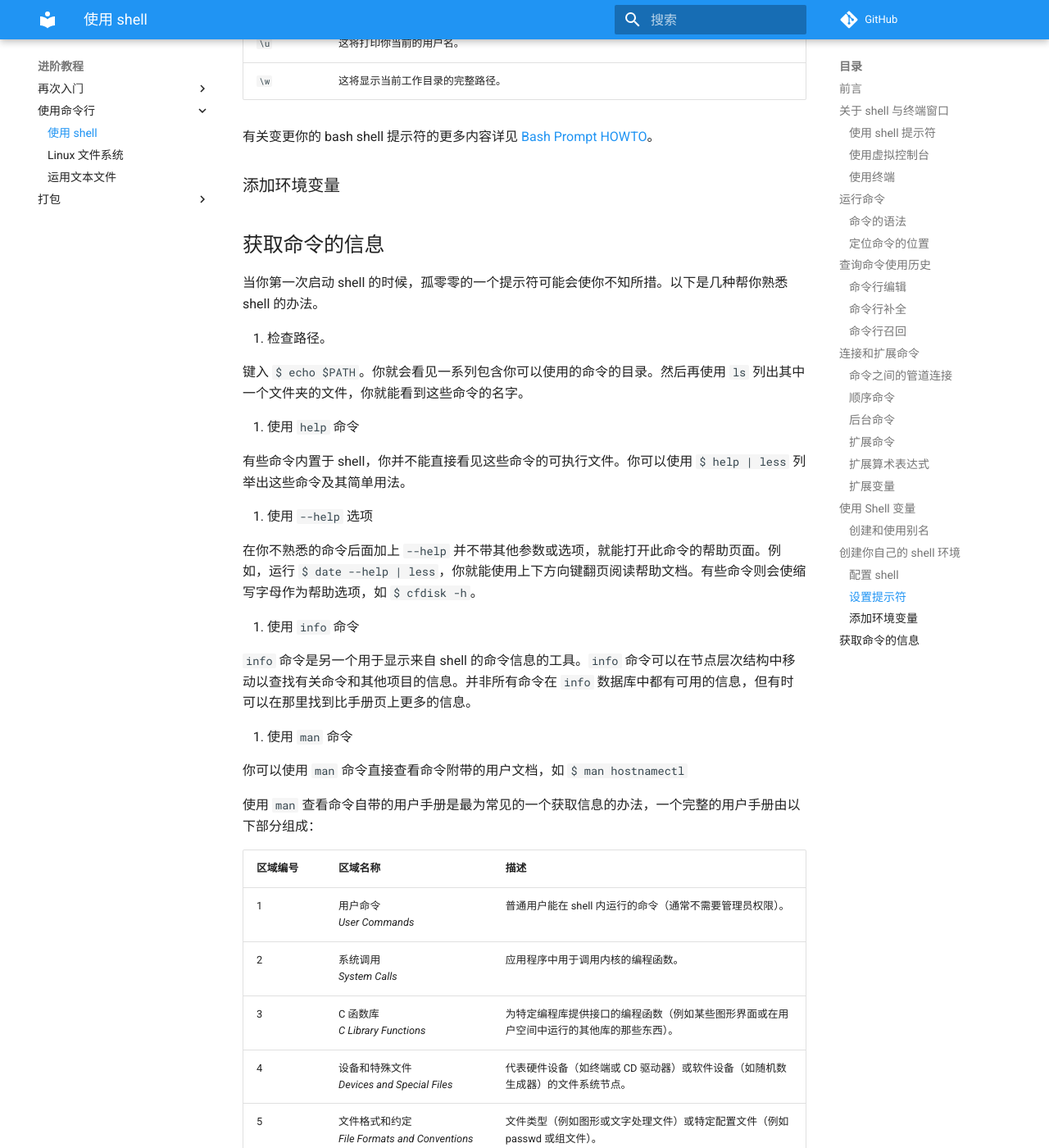
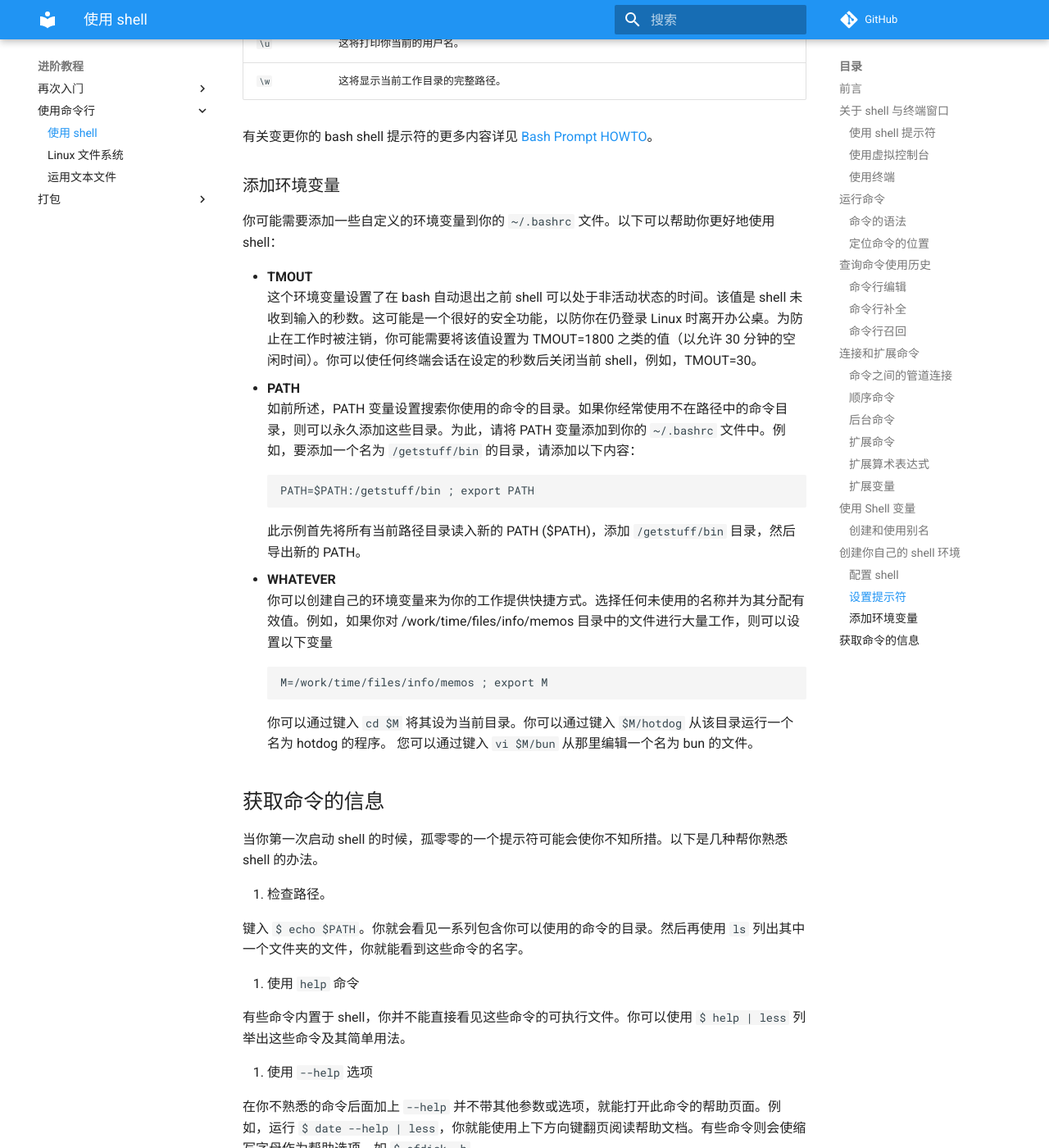
Before and after one commit to linuxhitchhiker/THGLG, an MkDocs documentation site: the page built from docs/advanced/shell/base1.md, in a window 1280 px wide and 1400 px high, scrolled down 13687 px. Shown: the whole window at 82% size. Built offline with MkDocs 1.6.1 and Material for MkDocs 9.7.7, drawn with Linux system fonts in a browser that asks for light colours; comment, search, counter and statistics services are not loaded.

Commit message:
Update base1.md

````diff
--- a/docs/advanced/shell/base1.md
+++ b/docs/advanced/shell/base1.md
@@ -447,6 +447,20 @@ $ nano $HOME/.bashrc
 
 ### 添加环境变量
 
+你可能需要添加一些自定义的环境变量到你的 `~/.bashrc` 文件。以下可以帮助你更好地使用 shell：
+
+- **TMOUT**<br />这个环境变量设置了在 bash 自动退出之前 shell 可以处于非活动状态的时间。该值是 shell 未收到输入的秒数。这可能是一个很好的安全功能，以防你在仍登录 Linux 时离开办公桌。为防止在工作时被注销，你可能需要将该值设置为 TMOUT=1800 之类的值（以允许 30 分钟的空闲时间）。你可以使任何终端会话在设定的秒数后关闭当前 shell，例如，TMOUT=30。
+- **PATH**<br />如前所述，PATH 变量设置搜索你使用的命令的目录。如果你经常使用不在路径中的命令目录，则可以永久添加这些目录。为此，请将 PATH 变量添加到你的 `~/.bashrc` 文件中。例如，要添加一个名为 `/getstuff/bin` 的目录，请添加以下内容：<br />
+  ```
+  PATH=$PATH:/getstuff/bin ; export PATH
+  ```
+  此示例首先将所有当前路径目录读入新的 PATH ($PATH)，添加 `/getstuff/bin` 目录，然后导出新的 PATH。
+- **WHATEVER**<br />你可以创建自己的环境变量来为你的工作提供快捷方式。选择任何未使用的名称并为其分配有效值。例如，如果你对 /work/time/files/info/memos 目录中的文件进行大量工作，则可以设置以下变量
+  ```
+  M=/work/time/files/info/memos ; export M
+  ```
+  你可以通过键入 `cd $M` 将其设为当前目录。你可以通过键入 `$M/hotdog` 从该目录运行一个名为 hotdog 的程序。 您可以通过键入 `vi $M/bun` 从那里编辑一个名为 bun 的文件。
+
 ## 获取命令的信息
 
 当你第一次启动 shell 的时候，孤零零的一个提示符可能会使你不知所措。以下是几种帮你熟悉 shell 的办法。
````
